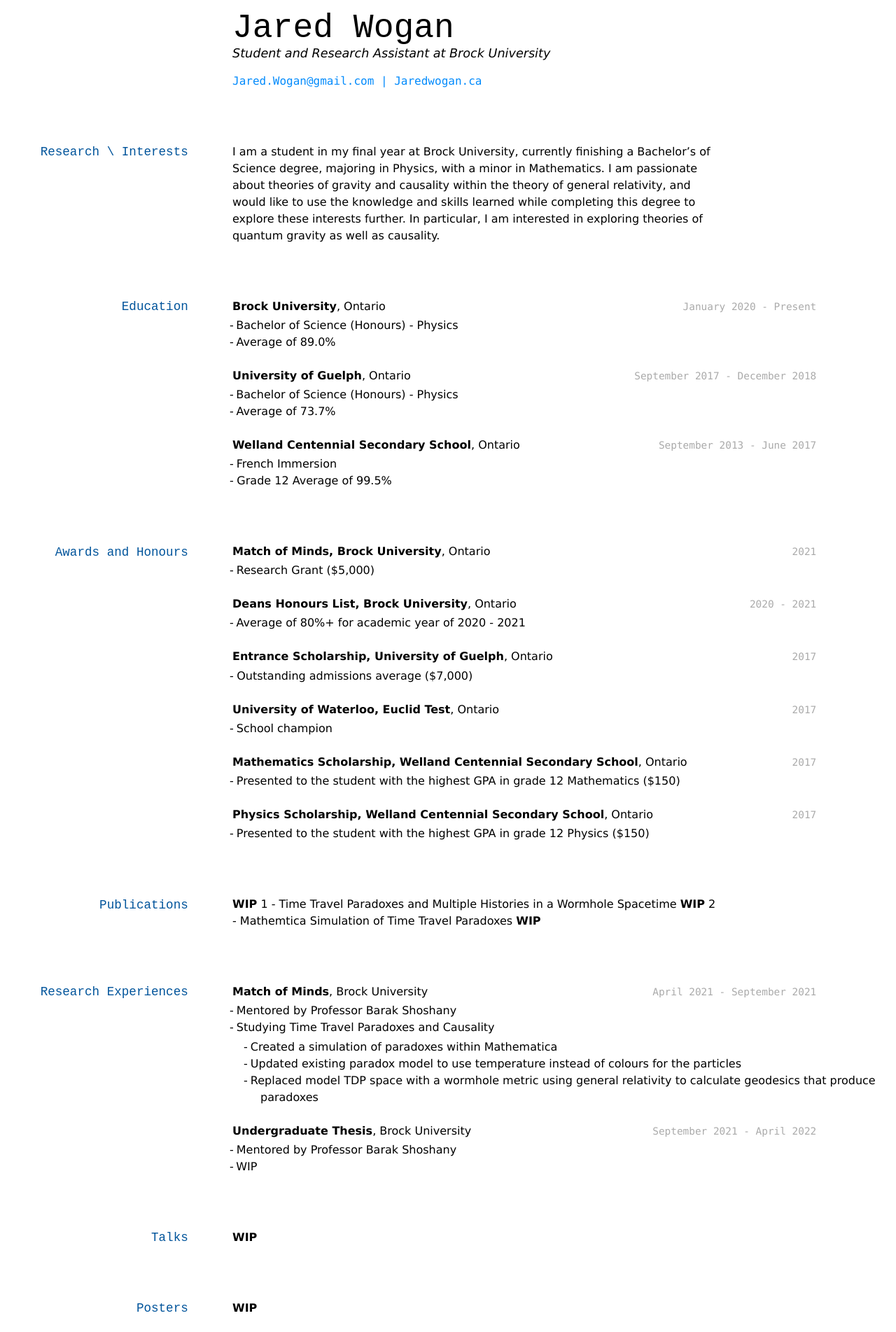
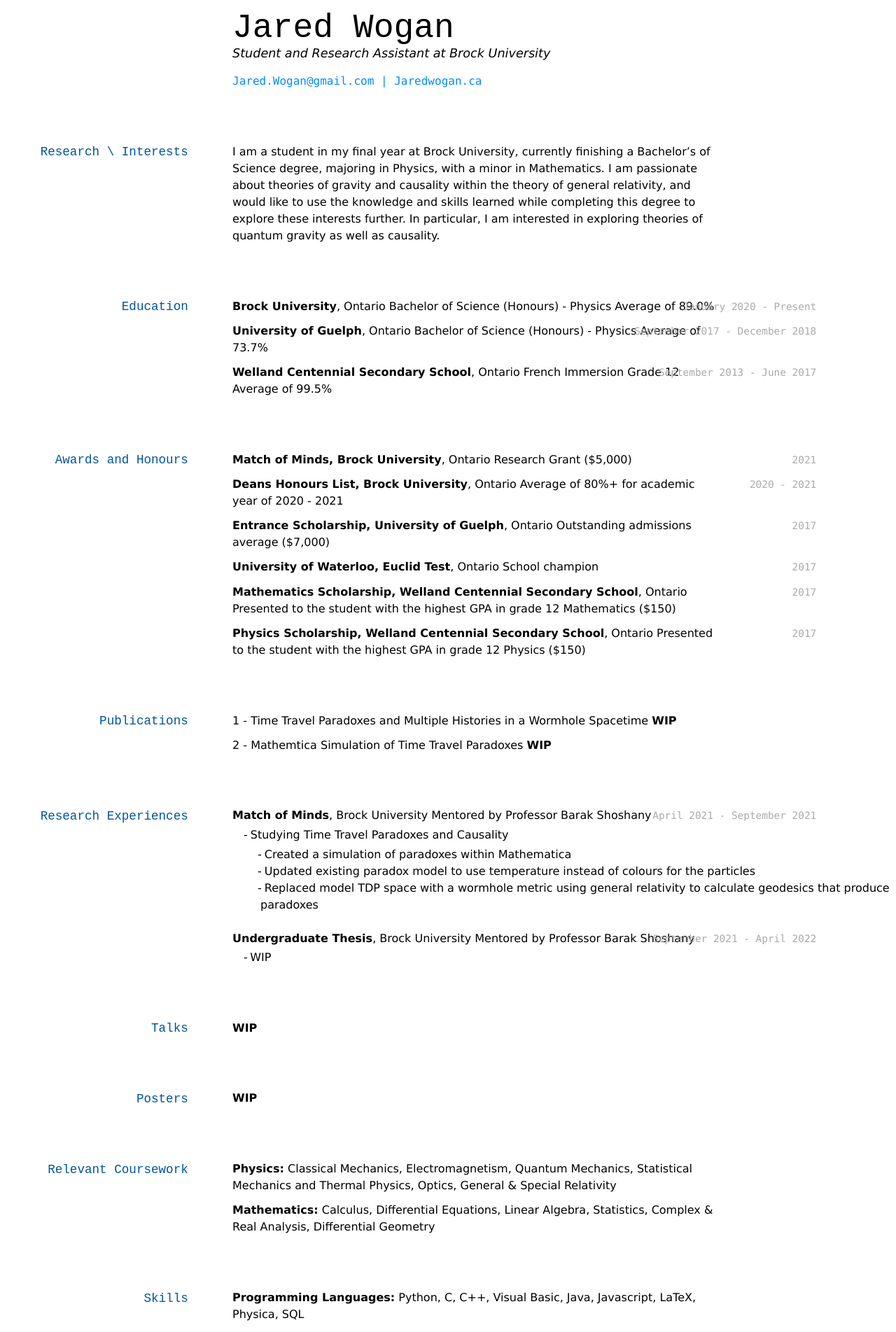
Before and after one commit to JaredWogan/CV, a Jekyll site: the page built from index.md, in a window 1280 px wide. Shown: the top 1903 px of the page at 70% size. Built offline with Jekyll 4.4.1, drawn with Linux system fonts in a browser that asks for light colours.

Commit message:
UpdateUpdate

```diff
--- a/index.md
+++ b/index.md
@@ -24,51 +24,51 @@ theories of quantum gravity as well as causality.
 
 `January 2020 - Present`
 __Brock University__, Ontario
-- Bachelor of Science (Honours) - Physics
-- Average of 89.0%
+Bachelor of Science (Honours) - Physics
+Average of 89.0%
 
 `September 2017 - December 2018`
 __University of Guelph__, Ontario
-- Bachelor of Science (Honours) - Physics
-- Average of 73.7%
+Bachelor of Science (Honours) - Physics
+Average of 73.7%
 
 `September 2013 - June 2017`
 __Welland Centennial Secondary School__, Ontario
-- French Immersion
-- Grade 12 Average of 99.5%
+French Immersion
+Grade 12 Average of 99.5%
 
 
 ## Awards and Honours
 
 `2021`
 __Match of Minds, Brock University__, Ontario
-- Research Grant ($5,000)
+Research Grant ($5,000)
 
 `2020 - 2021`
 __Deans Honours List, Brock University__, Ontario
-- Average of 80%+ for academic year of 2020 - 2021
+Average of 80%+ for academic year of 2020 - 2021
 
 `2017`
 __Entrance Scholarship, University of Guelph__, Ontario
-- Outstanding admissions average ($7,000)
+Outstanding admissions average ($7,000)
 
 `2017`
 __University of Waterloo, Euclid Test__, Ontario
-- School champion
+School champion
 
 `2017`
 __Mathematics Scholarship, Welland Centennial Secondary School__, Ontario
-- Presented to the student with the highest GPA in grade 12 Mathematics ($150)
+Presented to the student with the highest GPA in grade 12 Mathematics ($150)
 
 `2017`
 __Physics Scholarship, Welland Centennial Secondary School__, Ontario
-- Presented to the student with the highest GPA in grade 12 Physics ($150)
+Presented to the student with the highest GPA in grade 12 Physics ($150)
 
 
 ## Publications
 
-__WIP__
 1 - Time Travel Paradoxes and Multiple Histories in a Wormhole Spacetime __WIP__
+
 2 - Mathemtica Simulation of Time Travel Paradoxes __WIP__
 
 
@@ -76,7 +76,7 @@ __WIP__
 
 `April 2021 - September 2021`
 __Match of Minds__, Brock University
-- Mentored by Professor Barak Shoshany
+Mentored by Professor Barak Shoshany
 - Studying Time Travel Paradoxes and Causality
     - Created a simulation of paradoxes within Mathematica
     - Updated existing paradox model to use temperature instead of colours for the particles
@@ -84,7 +84,7 @@ __Match of Minds__, Brock University
 
 `September 2021 - April 2022`
 __Undergraduate Thesis__, Brock University
-- Mentored by Professor Barak Shoshany
+Mentored by Professor Barak Shoshany
 - WIP
 
 
--- a/media/davewhipp-print.css
+++ b/media/davewhipp-print.css
@@ -102,7 +102,7 @@ li:before {
 li {
 	/*second line indent*/
 	padding-left: 1.25em;
-	text-indent: -1.25em;
+	/*text-indent: -1.25em;*/
 	/*color: #777;*/
 }
 
@@ -160,7 +160,7 @@ a {
 }
 
 a:hover {
-	color:#F16C04
+	color:#ccc
 }
 
 #webaddress {
--- a/media/davewhipp-screen.css
+++ b/media/davewhipp-screen.css
@@ -102,7 +102,7 @@ li:before {
 li {
 	/*second line indent*/
 	padding-left: 1.25em;
-	text-indent: -1.25em;
+	/*text-indent: -1.25em;*/
 	/*color: #777;*/
 }
 
@@ -159,7 +159,7 @@ a {
 }
 
 a:hover {
-	color:#F16C04
+	color:#ccc
 }
 
 #webaddress {
```
Also changed, not shown: other parts of index.md (+1 -1 lines).
